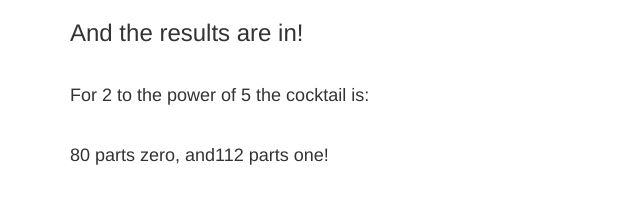
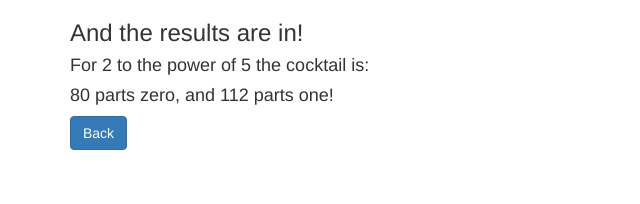
Before and after one commit to jklmaynard/binaryCocktail, a plain HTML site: page index.html in a window 1280 px wide. Both pictures are taken after typing "5" into the empty fields and a click on the button "Find Out!". Shown: the whole page, without its empty margins (0-640 px from the left). Drawn offline with nearby package versions, Linux system fonts and the light colour scheme.

Commit message:
Fix show/hide bug in div.

```diff
--- a/index.html
+++ b/index.html
@@ -29,6 +29,7 @@
       </div>
       <div id="results">
       </div>
+      <button type="submit" id="return" class="btn btn-primary">Back</button>
     </div>
 
   </body>
--- a/js/scripts.js
+++ b/js/scripts.js
@@ -12,6 +12,7 @@ var Equation = {
 };
 
 $(document).ready(function(event) {
+  $("button#return").hide();
   $("form#binaryCocktail").submit(function(event) {
     event.preventDefault();
 
@@ -22,10 +23,19 @@ $(document).ready(function(event) {
     var ones = equation.numberOnes(zeros, inputtedNumber);
 
     $("div#results").append(
-      "<h3> And the results are in! </h3>" + "</br>" +
-      "<h4> For 2 to the power of " + inputtedNumber + " the cocktail is:</h4>" + "</br>" +
-      "<h4>" + zeros + " parts zero, and" + ones + " parts one! </h4>");
+      "<h3> And the results are in! </h3>" +
+      "<h4> For 2 to the power of " + inputtedNumber + " the cocktail is:</h4>" +
+      "<h4 class='answer'>" + zeros + " parts zero, and " + ones + " parts one! </h4>").show();
     $("div#explanation").hide();
     $("div#form").hide();
+    $("button#return").show();
+  });
+
+  $("button#return").click(function(event) {
+    $("div#results").empty().hide();
+    $("button#return").hide();
+    $("div#explanation").show();
+    $("input#number").val("");
+    $("div#form").show();
   });
 });
```
